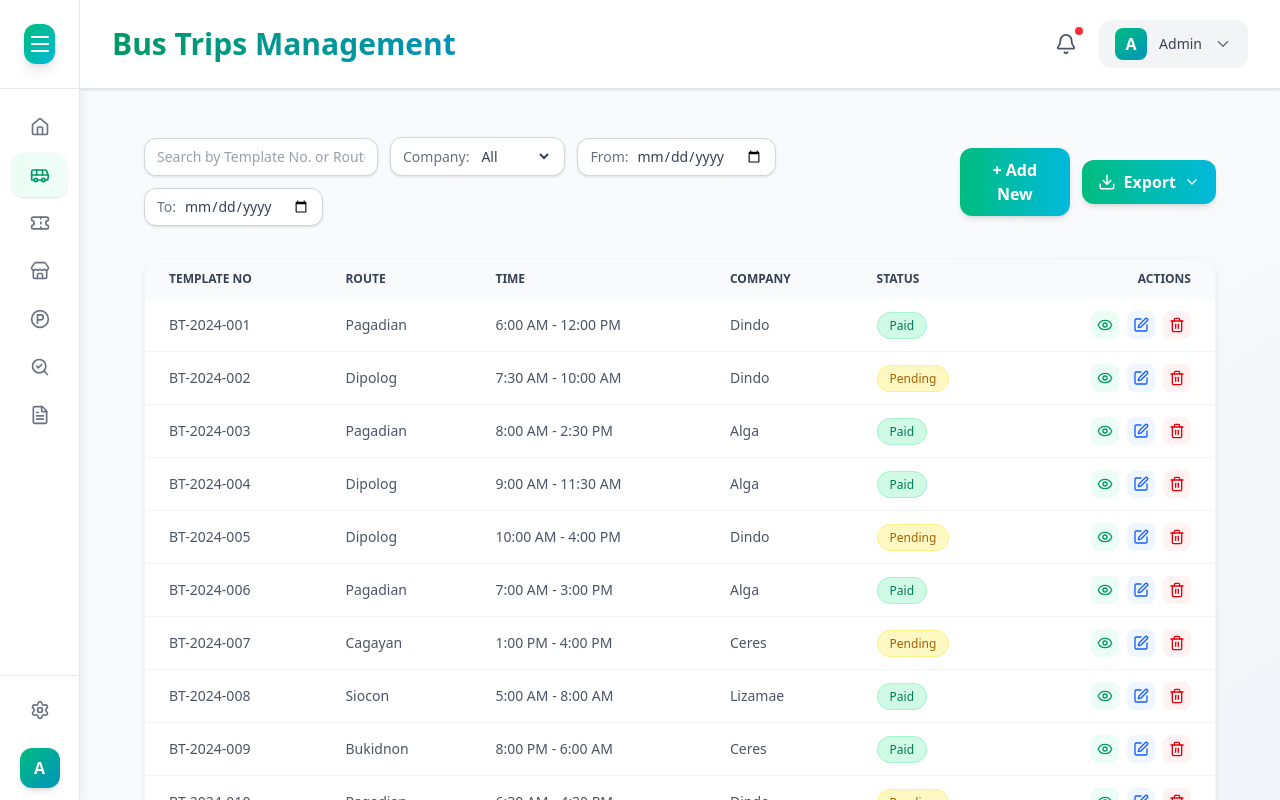
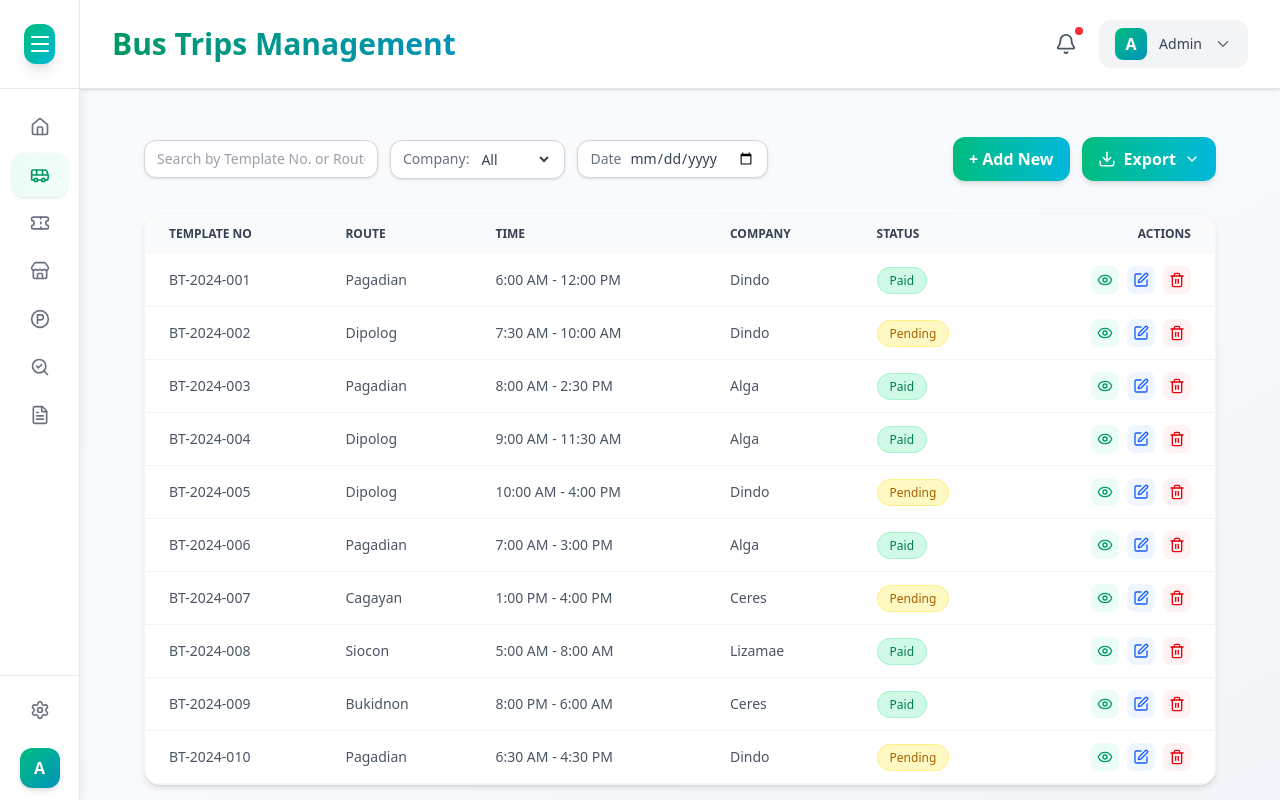
Before and after one commit to Tantalost/Software-Engineering, a React (Vite) app in the folder IBT/: page /buses-trips in a window 1280 px wide. Built offline with nearby package versions, Linux system fonts and the light colour scheme.

Commit message:
one date removed

```diff
--- a/IBT/src/components/common/BusTripFilters.jsx
+++ b/IBT/src/components/common/BusTripFilters.jsx
@@ -5,16 +5,12 @@ const BusTripFilters = ({
   setSearchQuery,
   startDate,
   setStartDate,
-  endDate,
-  setEndDate,
   selectedCompany,
   setSelectedCompany,
   uniqueCompanies,
-  onFilterClick,
 }) => {
   return (
     <div className="flex flex-wrap items-center gap-3">
-      {/* Search Input */}
       <div className="flex items-center bg-white border border-gray-300 rounded-xl px-3 py-2 shadow-sm">
         <input
           type="text"
@@ -25,7 +21,6 @@ const BusTripFilters = ({
         />
       </div>
 
-      {/* Company Filter */}
       <div className="flex items-center bg-white border border-gray-300 rounded-xl px-3 py-2 shadow-sm">
         <label
           htmlFor="company"
@@ -48,10 +43,9 @@ const BusTripFilters = ({
         </select>
       </div>
 
-      {/* Date Range Filter */}
       <div className="flex items-center bg-white border border-gray-300 rounded-xl px-3 py-2 shadow-sm">
         <label htmlFor="start" className="text-gray-500 text-sm mr-2">
-          From:
+          Date
         </label>
         <input
           type="date"
@@ -62,19 +56,6 @@ const BusTripFilters = ({
         />
       </div>
 
-      <div className="flex items-center bg-white border border-gray-300 rounded-xl px-3 py-2 shadow-sm">
-        <label htmlFor="end" className="text-gray-500 text-sm mr-2">
-          To:
-        </label>
-        <input
-          type="date"
-          id="end"
-          value={endDate}
-          onChange={(e) => setEndDate(e.target.value)}
-          className="outline-none text-gray-700 text-sm"
-        />
-      </div>
-
     </div>
   );
 };
```
